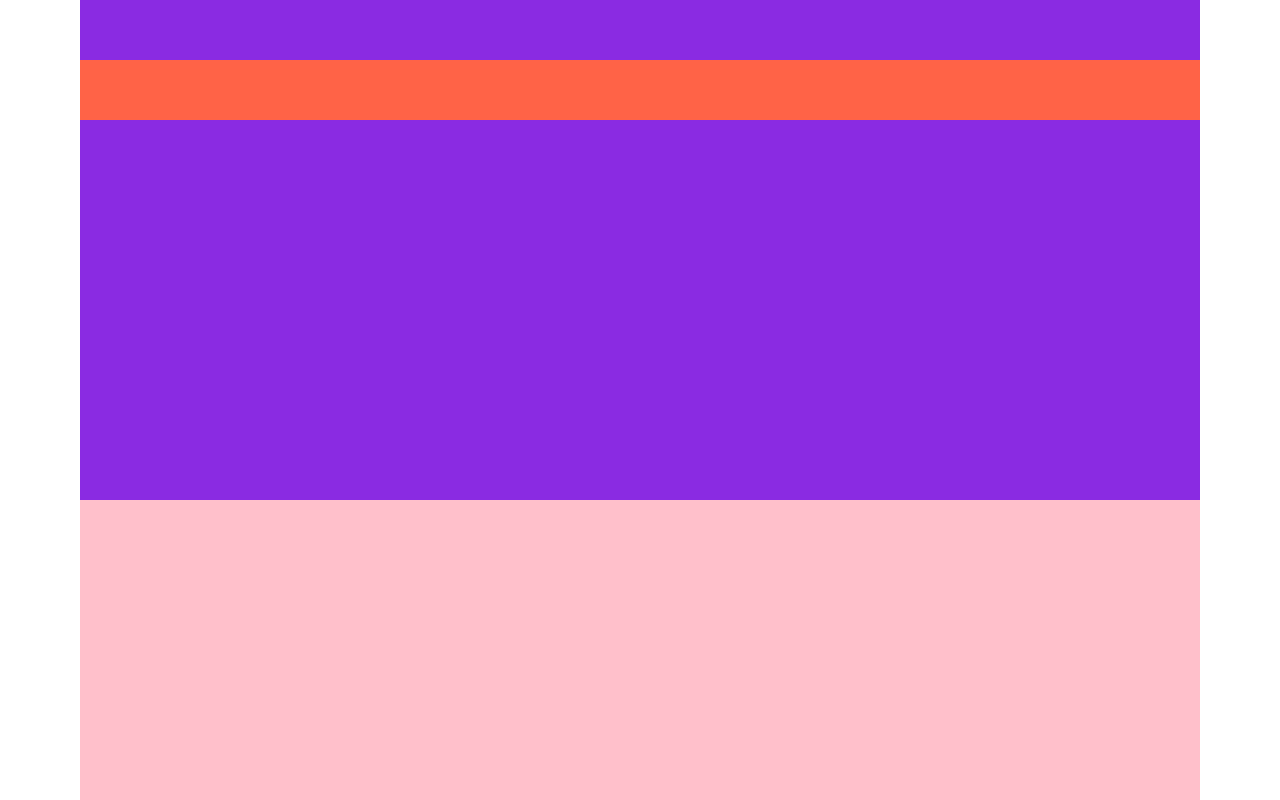
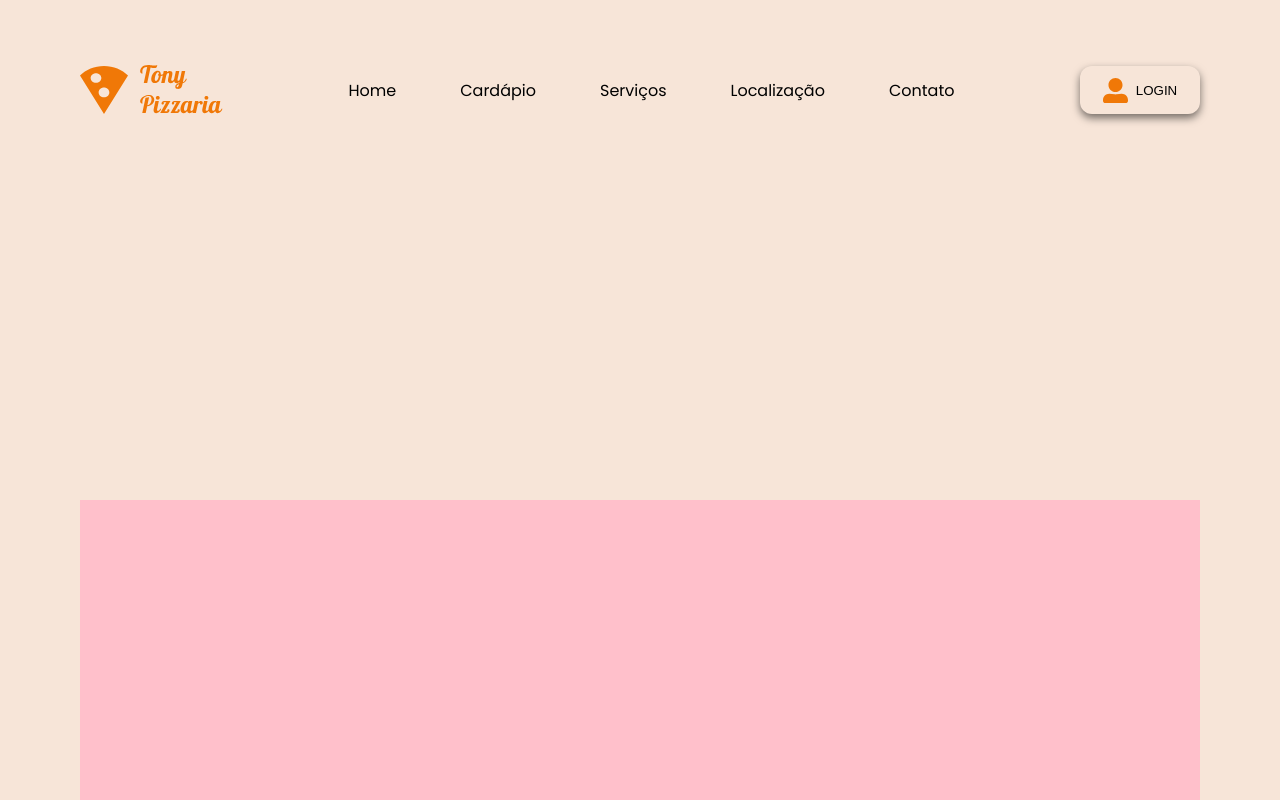
Before and after one commit to fernandoleonid/tony-pizzaria-ds1m-b-2025, a plain HTML site: page index.html in a window 1280 px wide. Shown: the top 800 px of the page. Drawn offline with Linux system fonts and the light colour scheme.

Commit message:
header concluido

```diff
--- a/index.html
+++ b/index.html
@@ -3,11 +3,37 @@
 <head>
     <meta charset="UTF-8">
     <meta name="viewport" content="width=device-width, initial-scale=1.0">
+    <link rel="preconnect" href="https://fonts.googleapis.com">
+    <link rel="preconnect" href="https://fonts.gstatic.com" crossorigin>
+    <link href="https://fonts.googleapis.com/css2?family=Poppins:ital,wght@0,100;0,200;0,300;0,400;0,500;0,600;0,700;0,800;0,900;1,100;1,200;1,300;1,400;1,500;1,600;1,700;1,800;1,900&family=Righteous&display=swap" rel="stylesheet">
     <link rel="stylesheet" href="./style.css">
     <title>Tony Pizzaria</title>
 </head>
 <body>
-    <header></header>
+    <header>
+        <img src="./img/logo.svg" alt="logo Tony Pizzaria">
+        <ul>
+            <li>
+                <a href="#">Home</a>
+            </li>
+            <li>
+                <a href="#">Cardápio</a>
+            </li>
+            <li>
+                <a href="#">Serviços</a>
+            </li>
+            <li>
+                <a href="#">Localização</a>
+            </li>
+            <li>
+                <a href="#">Contato</a>
+            </li>
+        </ul>
+        <button type="button" class="login">
+            <img src="./img/icon-user.svg" alt="Icone usuário">
+            <span>LOGIN</span>
+        </button>
+    </header>
     <main></main>
     <footer></footer>
 </body>
--- a/style.css
+++ b/style.css
@@ -1,3 +1,7 @@
+:root{
+    --primary-color: #F07807;
+    --secundary-color: #F7E5D8;
+}
 *{
     padding: 0;
     margin: 0;
@@ -13,17 +17,49 @@ ul,ol,li{
 
 body{
     padding: 0 80px;
+    font-family: "Poppins", sans-serif;
+    background-color: var(--secundary-color);
 }
 
 header{
     position: fixed;
-    background-color: tomato;
     height: 60px;
     width: calc(100% - 160px);
     top: 60px;
+    display: flex;
+    justify-content: space-between;
+    align-items: center;
+}
+
+header ul{
+    display: flex;
+    justify-content: space-between;
+    align-items: center;
+    gap: 48px;
+    font-size: 1rem;
+}
+header li{
+    padding: 4px 8px;
+    transition: .5s;
+}
+header li:hover{
+    background-color: var(--secundary-color);
+    box-shadow: 0 4px 8px #0008;
+}
+.login{
+    height: 48px;
+    width: 120px;
+    border-radius: 12px;
+    border: none;
+    background-color: var(--secundary-color);
+    box-shadow: 0 4px 8px #0008;
+    display: flex;
+    justify-content: center;
+    align-items: center;
+    gap: 8px;
 }
 main{
-    background-color: blueviolet;
+    /* background-color: blueviolet; */
     height: 500px;
 }
 footer{
```
Also changed, not shown: img/icon-pizza.svg (added), img/icon-user.svg (added), img/logo.svg (added).
